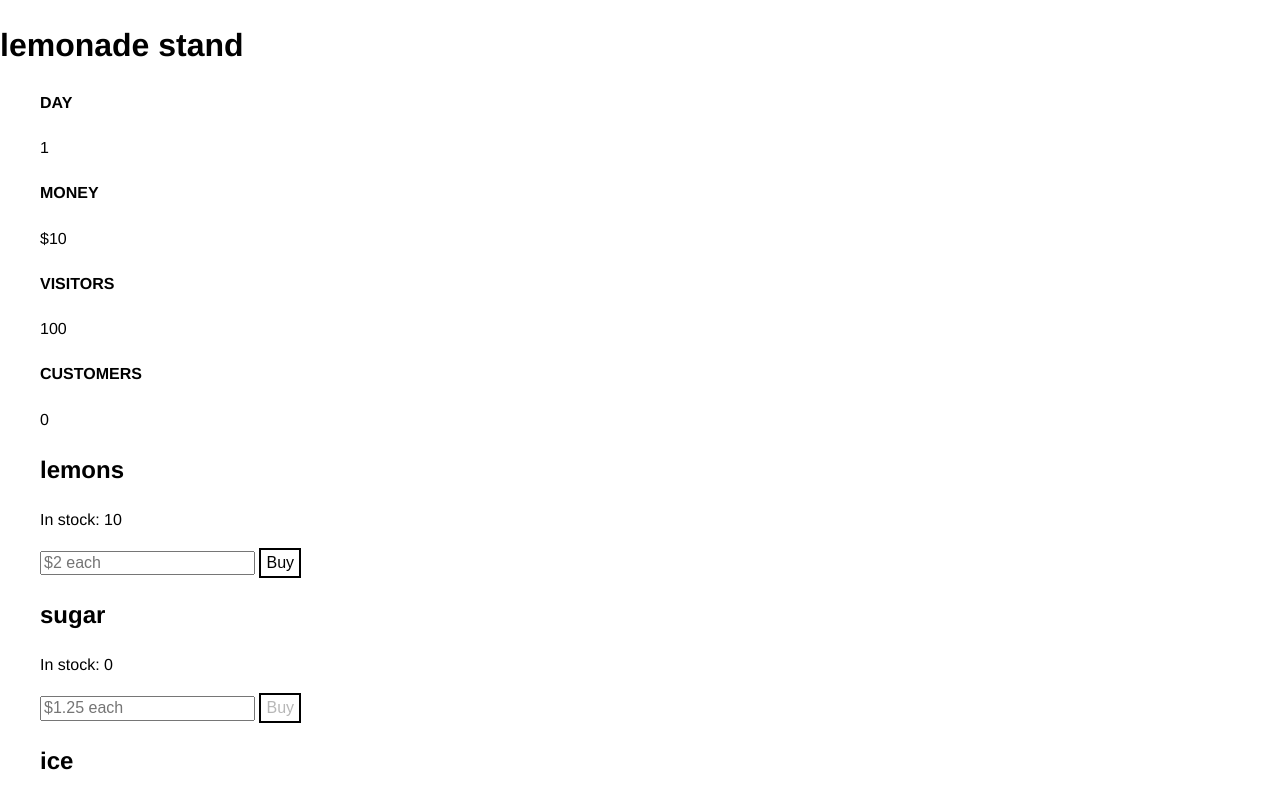
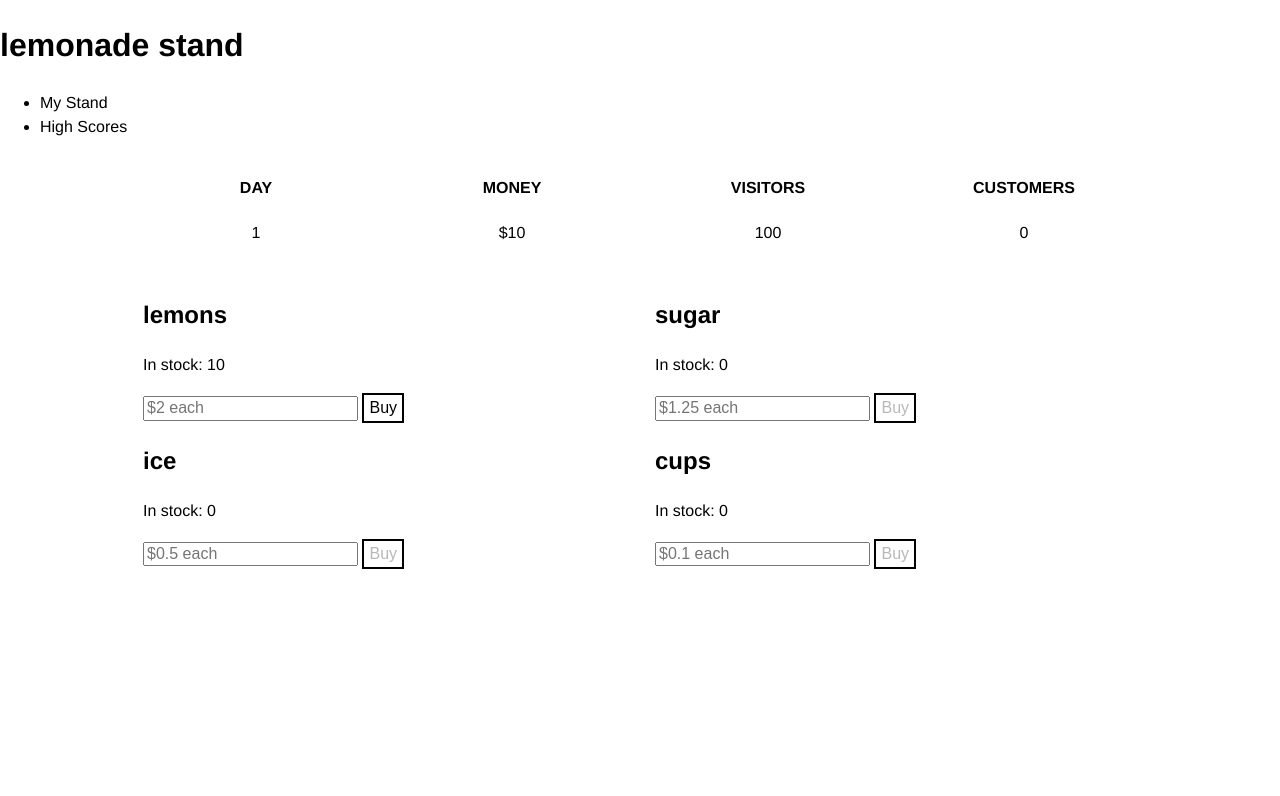
Before and after one commit to leowolf749/lemonade-stand, a website: page index.html in a window 1280 px wide. Shown: the top 796 px of the page. Drawn offline with nearby package versions, Linux system fonts and the light colour scheme.

Commit message:
Added a touch of styling just to make the layout easier to see. Created a nav that will eventually toggle different routes.

```diff
--- a/index.html
+++ b/index.html
@@ -13,6 +13,12 @@
 
 <body ng-app="LemonadeApp">
     <h1>lemonade stand</h1>
+    <nav>
+        <ul>
+            <li><a ui-sref="my-stand">My Stand</a></li>
+            <li><a ui-sref="high-scores">High Scores</a></li>
+        </ul>
+    </nav>
 
     <day-info stats="info"></day-info>
 
--- a/scss/style.scss
+++ b/scss/style.scss
@@ -10,11 +10,29 @@ body {
     color: black;
 }
 
-li {
-    list-style-type: none;
+section {
+    width: 80%;
+    margin: 0 auto;
 
-    button {
-        border: 2px solid black;
-        padding: 5px;
+    ul {
+        @include grid-row();
+        padding: 0px;
+
+        .daily {
+            @include grid-column(3);
+            list-style-type: none;
+            text-align: center;
+
+        }
+
+        .supply {
+            @include grid-column(6);
+            list-style-type: none;
+
+            button {
+                border: 2px solid black;
+                padding: 5px;
+            }
+        }
     }
 }
--- a/templates/day-info.html
+++ b/templates/day-info.html
@@ -1,6 +1,6 @@
 <section>
     <ul>
-        <li ng-repeat="info in log">
+        <li class="daily" ng-repeat="info in log">
             <h4>{{ info.label }}</h4>
             <p>{{ info.value }}</p>
         </li>
--- a/templates/resources.html
+++ b/templates/resources.html
@@ -1,6 +1,6 @@
 <section ng-controller="ResourcesController">
     <ul>
-        <li ng-repeat="resource in resources">
+        <li class="supply" ng-repeat="resource in resources">
             <h2>{{ resource.name }}</h2>
                 <p>In stock: {{ resource.stock }}</p>
                 <input type='number' placeholder='${{ resource.price }} each'>
```
Also changed, not shown: public/index.html (+6 -0 lines), public/templates/day-info.html (+1 -1 lines), public/templates/resources.html (+1 -1 lines), public/style.css.
